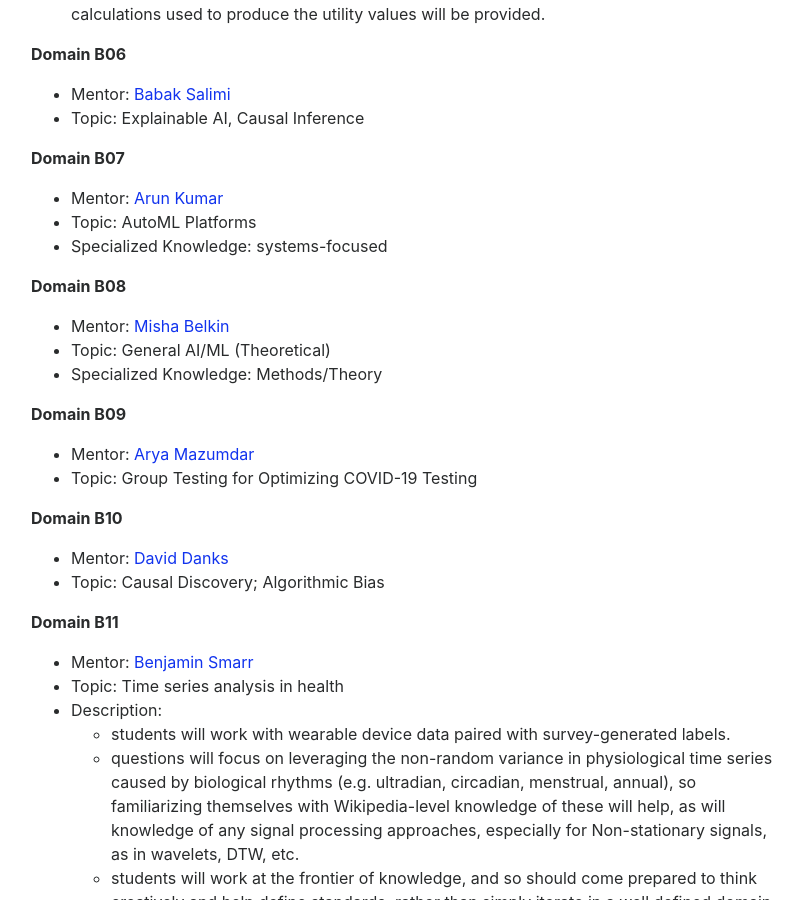
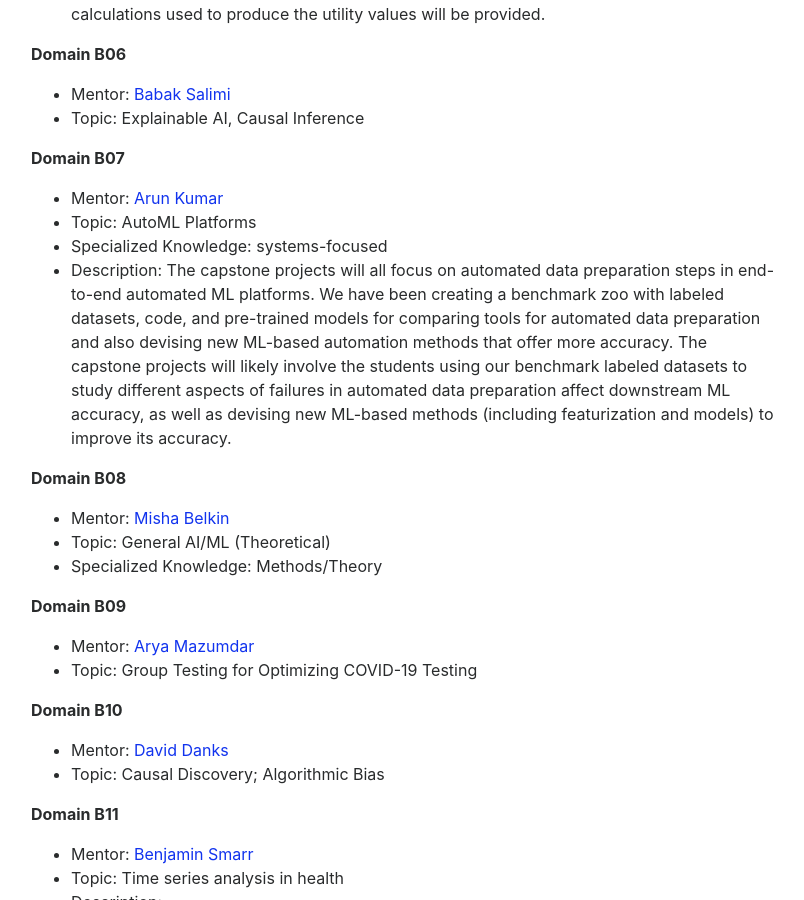
Before and after one commit to DSC-Capstone/dsc-capstone.github.io, a Jekyll site: the page built from student/faq.md, in a window 1280 px wide and 900 px high, scrolled down 4881 px. Shown: the whole window, without its empty margins (234-1038 px from the left). Built offline with Jekyll 4.4.1, drawn with Linux system fonts in a browser that asks for light colours; nearby versions of some CDN libraries.

Commit message:
add description for akk

```diff
--- a/student/faq.md
+++ b/student/faq.md
@@ -257,6 +257,16 @@ offerring may differ from the previous!
 * Mentor: [Arun Kumar](https://bsalimi.github.io/)
 * Topic: AutoML Platforms
 * Specialized Knowledge: systems-focused
+* Description: The capstone projects will all focus on automated data
+  preparation steps in end-to-end automated ML platforms. We have been
+  creating a benchmark zoo with labeled datasets, code, and
+  pre-trained models for comparing tools for automated data
+  preparation and also devising new ML-based automation methods that
+  offer more accuracy. The capstone projects will likely involve the
+  students using our benchmark labeled datasets to study different
+  aspects of failures in automated data preparation affect downstream
+  ML accuracy, as well as devising new ML-based methods (including
+  featurization and models) to improve its accuracy.
 
 **Domain B08**
 
```
